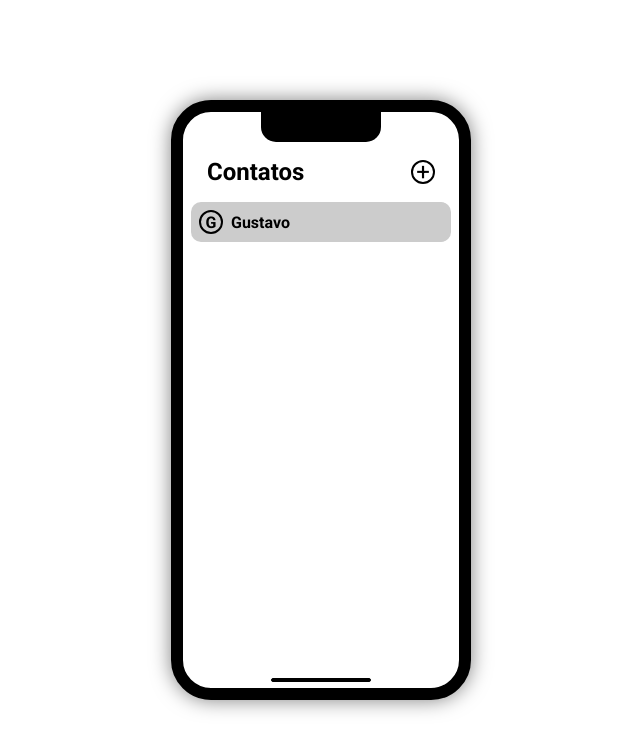
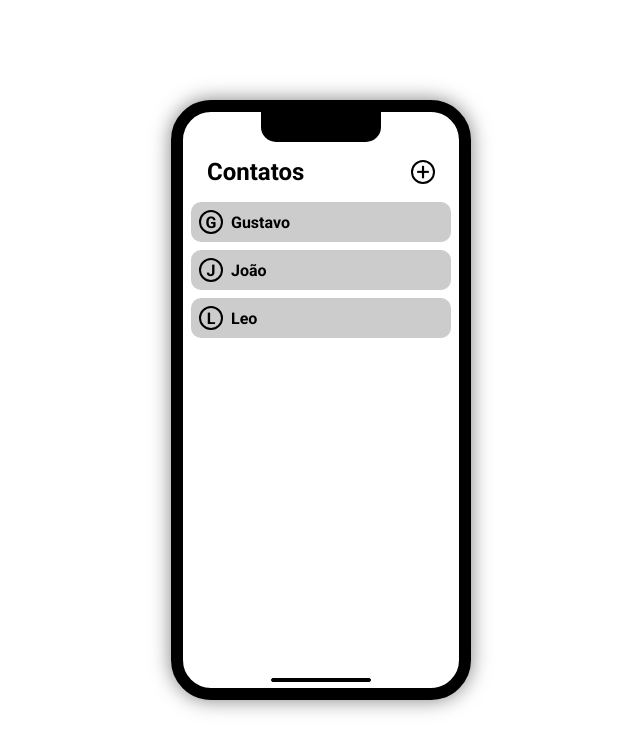
Before and after one commit to GDFgustavo/lista_contatos, a React (Create React App) app: page / in a window 1280 px wide. Shown: the top 752 px of the page, without its empty margins (319-959 px from the left). Built offline with nearby package versions, Linux system fonts and the light colour scheme.

Commit message:
Criando o estado de troca de botões e configurando o redux.

```diff
--- a/src/components/Contato/index.tsx
+++ b/src/components/Contato/index.tsx
@@ -5,13 +5,19 @@ export type Props = {
   fontSize?: number
 }
 
-const Contato = () => {
+export type ContactProps = {
+  nome: string
+  telefone?: number
+  email?: string
+}
+
+const Contato = ({ nome }: ContactProps) => {
   return (
     <>
       <A to="/editar">
         <Card>
-          <Avatar>G</Avatar>
-          <Nome>Gustavo</Nome>
+          <Avatar>{nome[0]}</Avatar>
+          <Nome>{nome}</Nome>
         </Card>
       </A>
     </>
--- a/src/containers/Adicionando/index.tsx
+++ b/src/containers/Adicionando/index.tsx
@@ -1,13 +1,12 @@
-import { BotaoRemoverCancelar, BotaoSalvar } from '../../styles'
+import { BotaoSalvar } from '../../styles'
 import Cadastro from '../Cadastro'
-import { Title } from './styles'
+import { TituloAdd } from './styles'
 
 const Adicionando = () => (
   <>
-    <Title>Adicionar</Title>
+    <TituloAdd>Adicionar</TituloAdd>
     <Cadastro />
     <BotaoSalvar>Salvar</BotaoSalvar>
-    <BotaoRemoverCancelar>Cancelar</BotaoRemoverCancelar>
   </>
 )
 
--- a/src/containers/Adicionando/styles.ts
+++ b/src/containers/Adicionando/styles.ts
@@ -1,7 +1,7 @@
 import styled from 'styled-components'
 import { Titulo } from '../../styles'
 
-export const Title = styled(Titulo)`
+export const TituloAdd = styled(Titulo)`
   text-align: center;
   margin: 16px;
 `
--- a/src/containers/Editando/index.tsx
+++ b/src/containers/Editando/index.tsx
@@ -1,10 +1,14 @@
+import { useState } from 'react'
 import { Avatar, Nome } from '../../components/Contato/styles'
 import { Card } from './styles'
 import { Botao, BotaoRemoverCancelar } from '../../styles'
 
 import Cadastro from '../Cadastro'
 
-const Editando = () => (
+const Editando = () => {
+  const [estaEditando, setEstaEditando] = useState(false)
+
+  return (
     <>
       <Card>
         <Avatar size="large" fontSize={32}>
@@ -13,9 +17,21 @@ const Editando = () => (
         <Nome>Gustavo</Nome>
       </Card>
       <Cadastro />
-    <Botao>Editar</Botao>
+      {estaEditando ? (
+        <>
+          <Botao>Salvar</Botao>
+          <BotaoRemoverCancelar onClick={() => setEstaEditando(false)}>
+            Cancelar
+          </BotaoRemoverCancelar>
+        </>
+      ) : (
+        <>
+          <Botao onClick={() => setEstaEditando(true)}>Editar</Botao>
           <BotaoRemoverCancelar>Excluir</BotaoRemoverCancelar>
         </>
+      )}
+    </>
   )
+}
 
 export default Editando
--- a/src/containers/Editando/styles.ts
+++ b/src/containers/Editando/styles.ts
@@ -12,3 +12,23 @@ export const Card = styled.div`
   margin-bottom: 24px;
   margin-top: 16px;
 `
+
+export const FormContainer = styled.div`
+  display: flex;
+  flex-direction: column;
+  gap: 8px;
+  margin: auto;
+  margin-bottom: 32px;
+`
+
+export const InputContainer = styled.div`
+  display: flex;
+  align-items: center;
+  padding: 5px;
+  border-radius: 10px;
+  border: 2px solid #666666;
+
+  &:hover {
+    border: 2px solid #000;
+  }
+`
--- a/src/containers/ListaDeContatos/index.tsx
+++ b/src/containers/ListaDeContatos/index.tsx
@@ -1,9 +1,18 @@
+import { useSelector } from 'react-redux'
 import Contato from '../../components/Contato'
+import { RootReducer } from '../../store'
 
 const ListaDeContato = () => {
+  const contatos = useSelector((state: RootReducer) => state.contatos)
   return (
     <>
-      <Contato />
+      <ul>
+        {contatos.map((c) => (
+          <li key={c.nome}>
+            <Contato nome={c.nome} telefone={c.telefone} email={c.email} />
+          </li>
+        ))}
+      </ul>
     </>
   )
 }
--- /dev/null
+++ b/src/models/Contato.ts
@@ -0,0 +1,15 @@
+class ClassContact {
+  nome: string
+  telefone: number
+  email: string
+  id: number
+
+  constructor(nome: string, telefone: number, email: string, id: number) {
+    this.nome = nome
+    this.telefone = telefone
+    this.email = email
+    this.id = id
+  }
+}
+
+export default ClassContact
--- /dev/null
+++ b/src/store/index.ts
@@ -0,0 +1,12 @@
+import { configureStore } from '@reduxjs/toolkit'
+
+import contatosReducer from './reducers/contatos'
+
+const store = configureStore({
+  reducer: {
+    contatos: contatosReducer
+  }
+})
+
+export type RootReducer = ReturnType<typeof store.getState>
+export default store
--- /dev/null
+++ b/src/store/reducers/contatos.ts
@@ -0,0 +1,19 @@
+import { createSlice, PayloadAction } from '@reduxjs/toolkit'
+import ClassContact from '../../models/Contato'
+
+const contatosSlice = createSlice({
+  name: 'contatos',
+  initialState: [
+    new ClassContact('Gustavo', 999023414, 'gustavo@1355.com', 1),
+    new ClassContact('João', 123456789, 'joao@3256.com', 2),
+    new ClassContact('Leo', 987654321, 'leo@4310.com', 3)
+  ],
+  reducers: {
+    remover: (state, action: PayloadAction<number>) => {
+      state = state.filter((contato) => contato.id !== action.payload)
+    }
+  }
+})
+
+export const { remover } = contatosSlice.actions
+export default contatosSlice.reducer
--- a/src/styles/index.ts
+++ b/src/styles/index.ts
@@ -6,7 +6,7 @@ const EstiloGlobal = createGlobalStyle`
     margin: 0;
     padding: 0;
     box-sizing: border-box;
-    font-family: Roboto, sans-serif;
+    font-family: 'Roboto', sans-serif;
   }
 `
 export const Container = styled.div`
```
Also changed, not shown: src/App.tsx (+5 -2 lines). Lines whose indentation alone changed are shown as unchanged.
